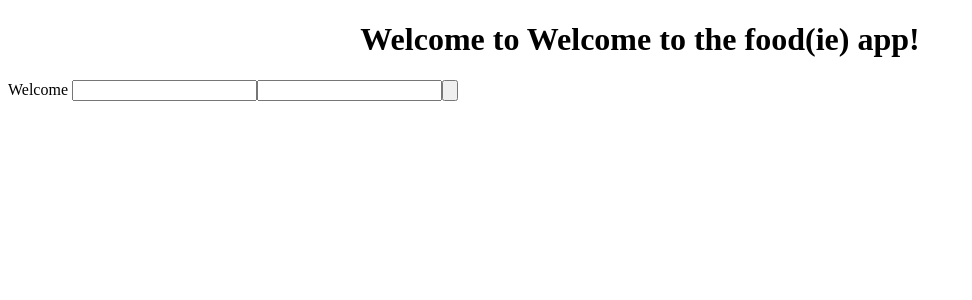
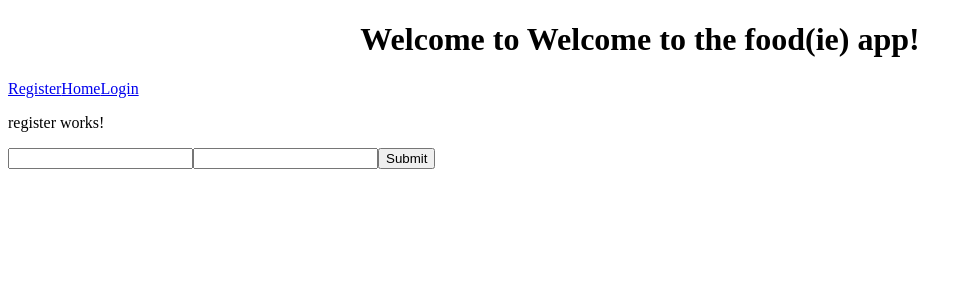
Before and after one commit to MubashirAR/foodAppFE, an Angular app: page /register in a window 1280 px wide. Shown: the top 300 px of the page, without its empty margins (0-972 px from the left). Built offline with nearby package versions, Linux system fonts and the light colour scheme; no server answers.

Commit message:
added login component and moved both register and login to user folder

```diff
--- a/src/app/app-routing.module.ts
+++ b/src/app/app-routing.module.ts
@@ -1,8 +1,10 @@
 import { NgModule } from '@angular/core';
 import { Routes, RouterModule } from '@angular/router';
-import { RegisterComponent } from './register/register.component';
+import { RegisterComponent } from './user/register/register.component';
+import { LoginComponent } from './user/login/login.component';
 const routes: Routes = [
-  {path: 'register', component: RegisterComponent}
+  {path: 'register', component: RegisterComponent},
+  {path: 'login', component: LoginComponent},
 ];
 
 @NgModule({
--- a/src/app/app.component.html
+++ b/src/app/app.component.html
@@ -4,4 +4,9 @@
     Welcome to {{ title }}
   </h1>
 </div>
+<nav>
+  <a routerLink="/register">Register</a>
+  <a routerLink="/">Home</a>
+  <a routerLink="/login">Login</a>
+</nav>
 <router-outlet></router-outlet>
--- a/src/app/register/register.component.html
+++ /dev/null
@@ -1,6 +0,0 @@
-<form [formGroup]="profileForm" (ngSubmit)="onSubmit()">
-    Welcome
-  <input type="text" formControlName="username">
-  <input type="password" formControlName="password">
-  <input type="submit" [value]="submit" formControlName="password">
-</form>
--- /dev/null
+++ b/src/app/user/login/login.component.html
@@ -0,0 +1,3 @@
+<p>
+  login works!
+</p>
--- /dev/null
+++ b/src/app/user/login/login.component.ts
@@ -0,0 +1,15 @@
+import { Component, OnInit } from '@angular/core';
+
+@Component({
+  selector: 'app-login',
+  templateUrl: './login.component.html',
+  styleUrls: ['./login.component.css']
+})
+export class LoginComponent implements OnInit {
+
+  constructor() { }
+
+  ngOnInit() {
+  }
+
+}
--- /dev/null
+++ b/src/app/user/register/register.component.html
@@ -0,0 +1,8 @@
+<p>
+  register works!
+</p>
+<form action="" [formGroup]="profileGroup" (submit) = "onSubmit()">
+  <input type="text" formControlName="username">
+  <input type="password" formControlName="password">
+  <input type="submit" (value)="submitValue">
+</form>
--- a/src/app/register/register.component.ts
+++ b/src/app/user/register/register.component.ts
@@ -8,22 +8,23 @@ import { FormControl, FormGroup } from '@angular/forms';
 })
 export class RegisterComponent implements OnInit {
 
-  profileForm = new FormGroup({
+  profileGroup = new FormGroup({
     username : new FormControl(''),
-    password : new FormControl('')
+    password : new FormControl(''),
   });
-  submit = 'Submit';
+  submitValue = 'Submit!';
   constructor(private http: HttpClient) { }
 
   ngOnInit() {
-    // this.getKitties();
+    this.getUsers();
   }
-  getKitties = () => {
-    this.http.get('http://localhost:3000/getKitties')
+  getUsers = () => {
+    this.http.get('http://localhost:3000/users')
         .subscribe(data => console.log(data));
   }
   onSubmit = () => {
-    console.log(this.profileForm.value);
+    this.http.post('http://localhost:3000/registerUser', this.profileGroup.value)
+            .subscribe(data => console.log(data));
   }
 
 }
```
Also changed, not shown: src/app/app.module.ts (+5 -3 lines), src/app/user/login/login.component.css (added), src/app/user/register/register.component.css (added), 2 other files (tests, documents, lock files or other folders).
